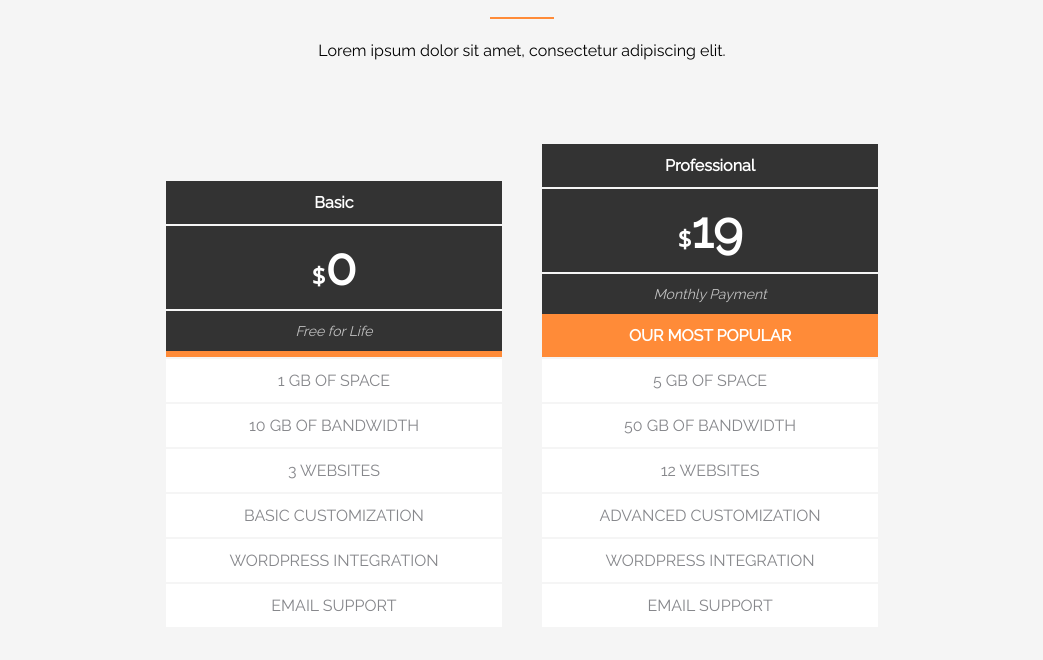
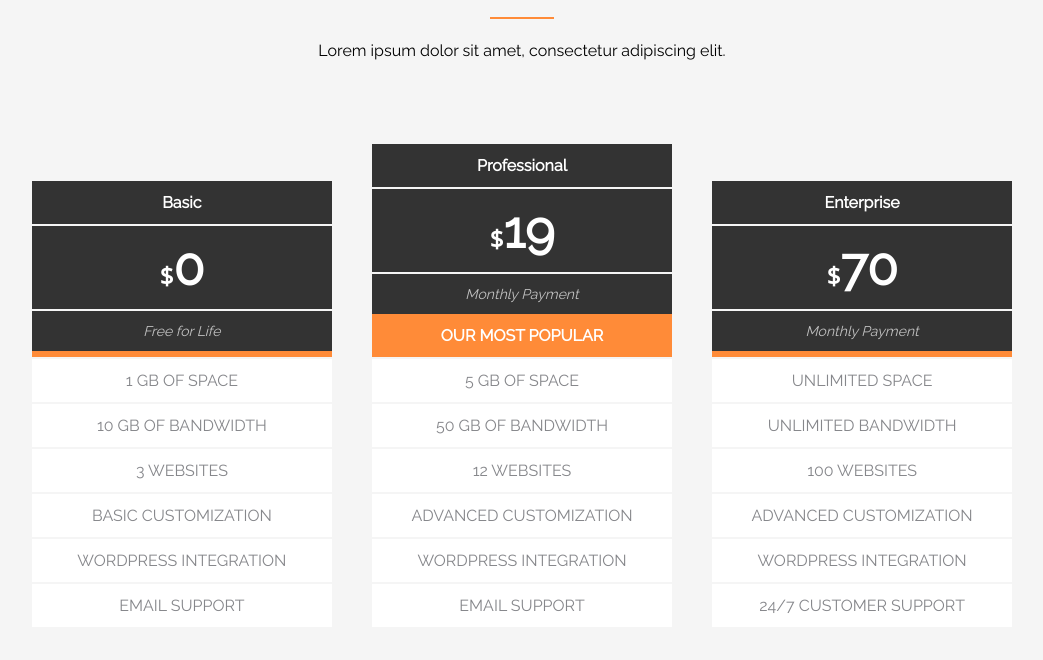
Before and after one commit to glebkrivenko/lesson-4, a plain HTML site: page lesson4/index.html in a window 1280 px wide. Shown: the part 680-1340 px from the top of the page, without its empty margins (118-1161 px from the left). Drawn offline with nearby package versions, Linux system fonts and the light colour scheme.

Commit message:
Add files via upload

```diff
--- a/lesson4/style.css
+++ b/lesson4/style.css
@@ -99,8 +99,7 @@
 .list {
   width: 30%;
   display: inline-block;
-  padding: 0px;
-  margin: 18px;
+  padding: 18px;
 }
 .treck1 {
   list-style-type: none;
```
